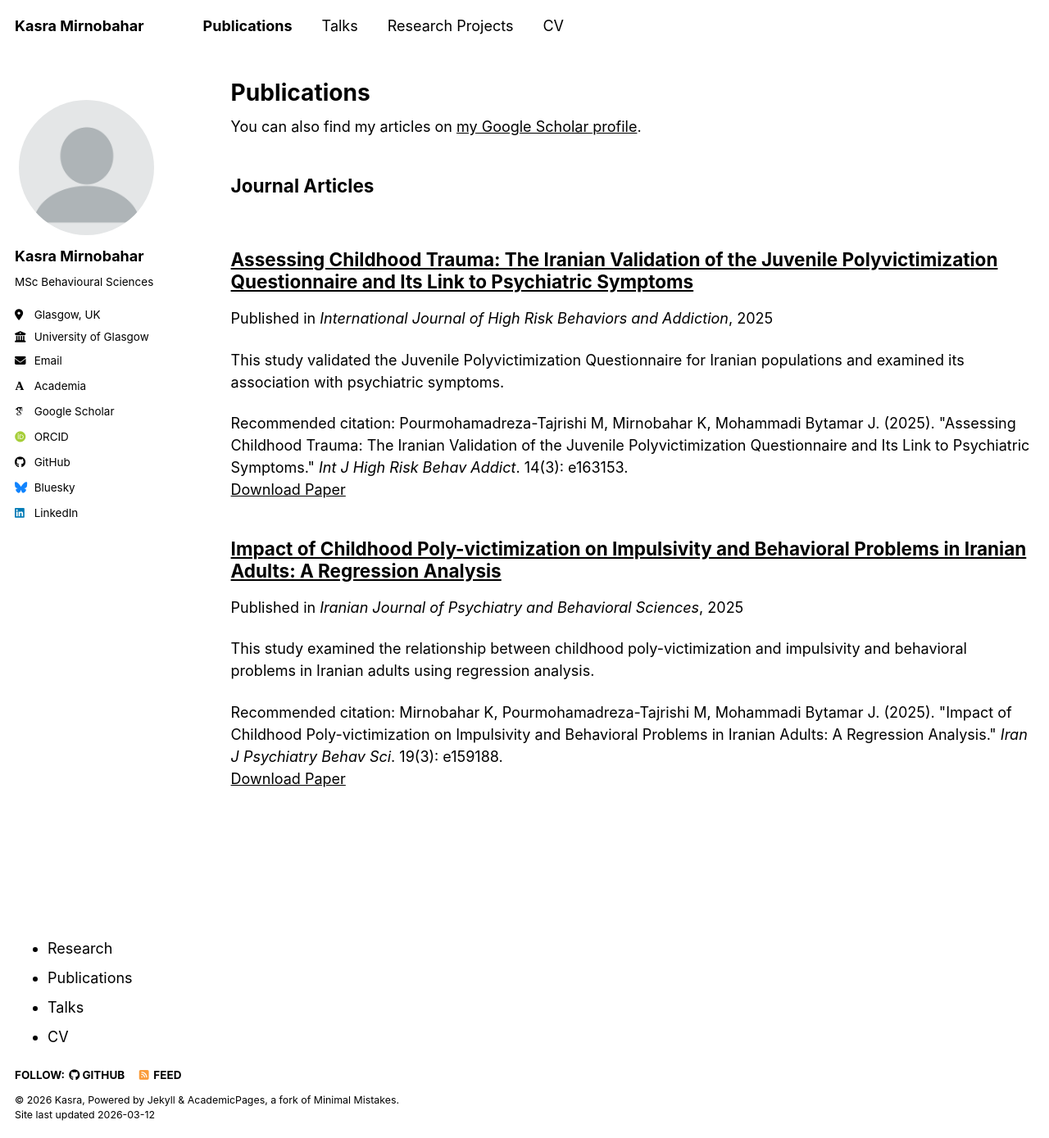
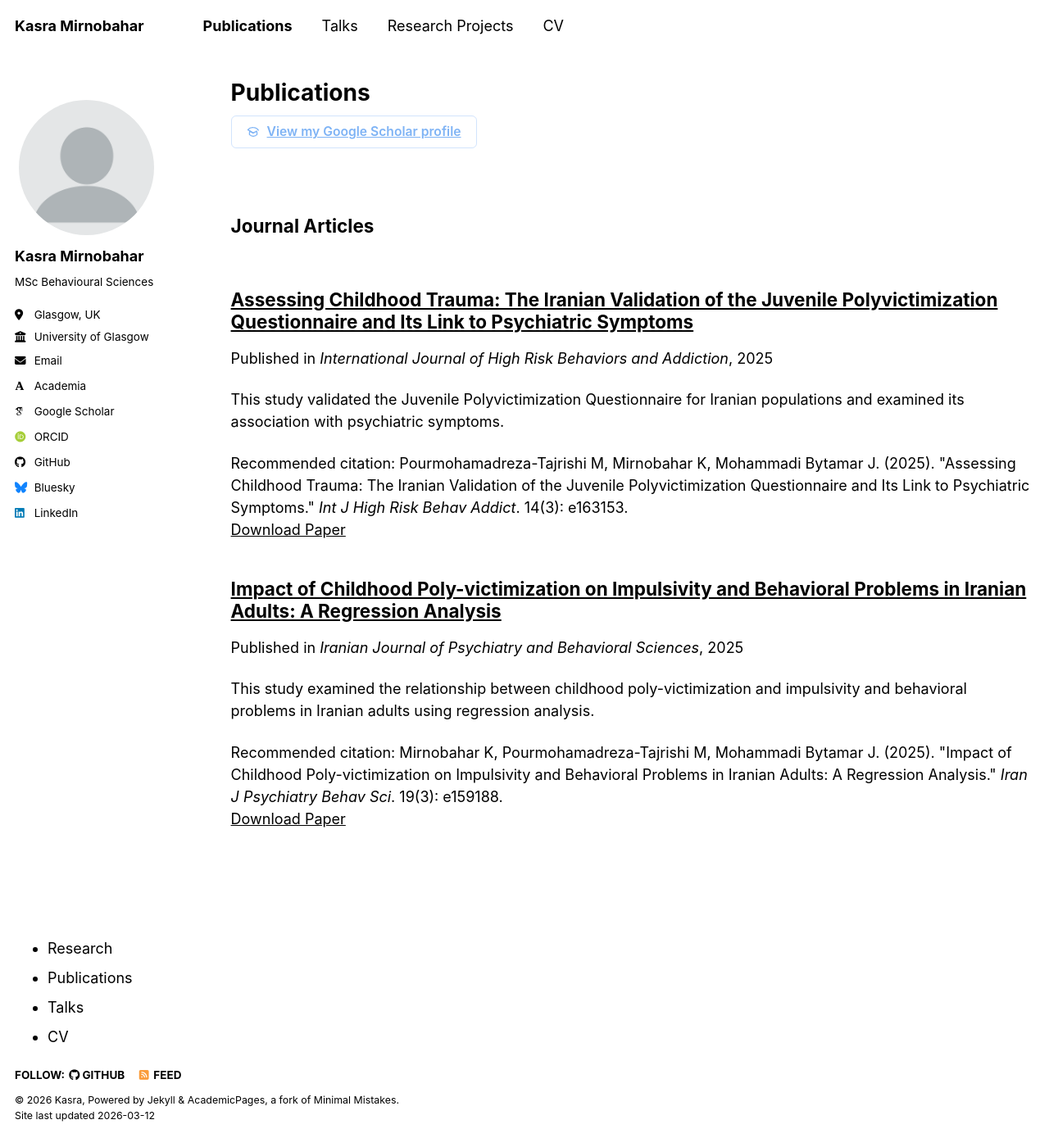
Before and after one commit to KasraMirnobahar/KasraMirnobahar.github.io, a Jekyll site: the page built from _pages/publications.html, in a window 1280 px wide and 1389 px high. Shown: the whole window at 82% size. Built offline with Jekyll 4.4.1, drawn with Linux system fonts in a browser that asks for light colours; some web fonts are replaced; a script bundle is joined from its source files by our own code; library files that are not in the unit come from our copies.

Commit message:
Update publications.html

```diff
--- a/_pages/publications.html
+++ b/_pages/publications.html
@@ -4,13 +4,32 @@ title: "Publications"
 permalink: /publications/
 author_profile: true
 ---
-
 {% if site.author.googlescholar %}
-  <div class="wordwrap">You can also find my articles on <a href="{{site.author.googlescholar}}">my Google Scholar profile</a>.</div>
+<a href="{{site.author.googlescholar}}" target="_blank" class="gs-link"><svg xmlns="http://www.w3.org/2000/svg" width="16" height="16" viewBox="0 0 24 24" fill="none" stroke="currentColor" stroke-width="2" stroke-linecap="round" stroke-linejoin="round"><path d="M12 14l6.16-3.422a12.083 12.083 0 0 1 .665 6.479A11.952 11.952 0 0 1 12 20.055a11.952 11.952 0 0 1-6.824-2.998 12.078 12.078 0 0 1 .665-6.479L12 14z"/><path d="M12 14L2.107 8.006A11.955 11.955 0 0 1 12 4c3.898 0 7.334 1.946 9.393 4.916"/></svg> View my Google Scholar profile</a>
 {% endif %}
-
 {% include base_path %}
 
+<style>
+.gs-link {
+  display: inline-flex;
+  align-items: center;
+  gap: 0.5rem;
+  color: #7eb3f5;
+  border: 1px solid rgba(126,179,245,0.35);
+  padding: 0.4rem 1rem;
+  border-radius: 6px;
+  font-size: 0.87rem;
+  font-weight: 600;
+  text-decoration: none;
+  margin-bottom: 2rem;
+  transition: background 0.2s, color 0.2s;
+}
+.gs-link:hover {
+  background: #7eb3f5;
+  color: #1a1a2e;
+  text-decoration: none;
+}
+</style>
 <!-- New style rendering if publication categories are defined -->
 {% if site.publication_category %}
   {% for category in site.publication_category  %}
```
